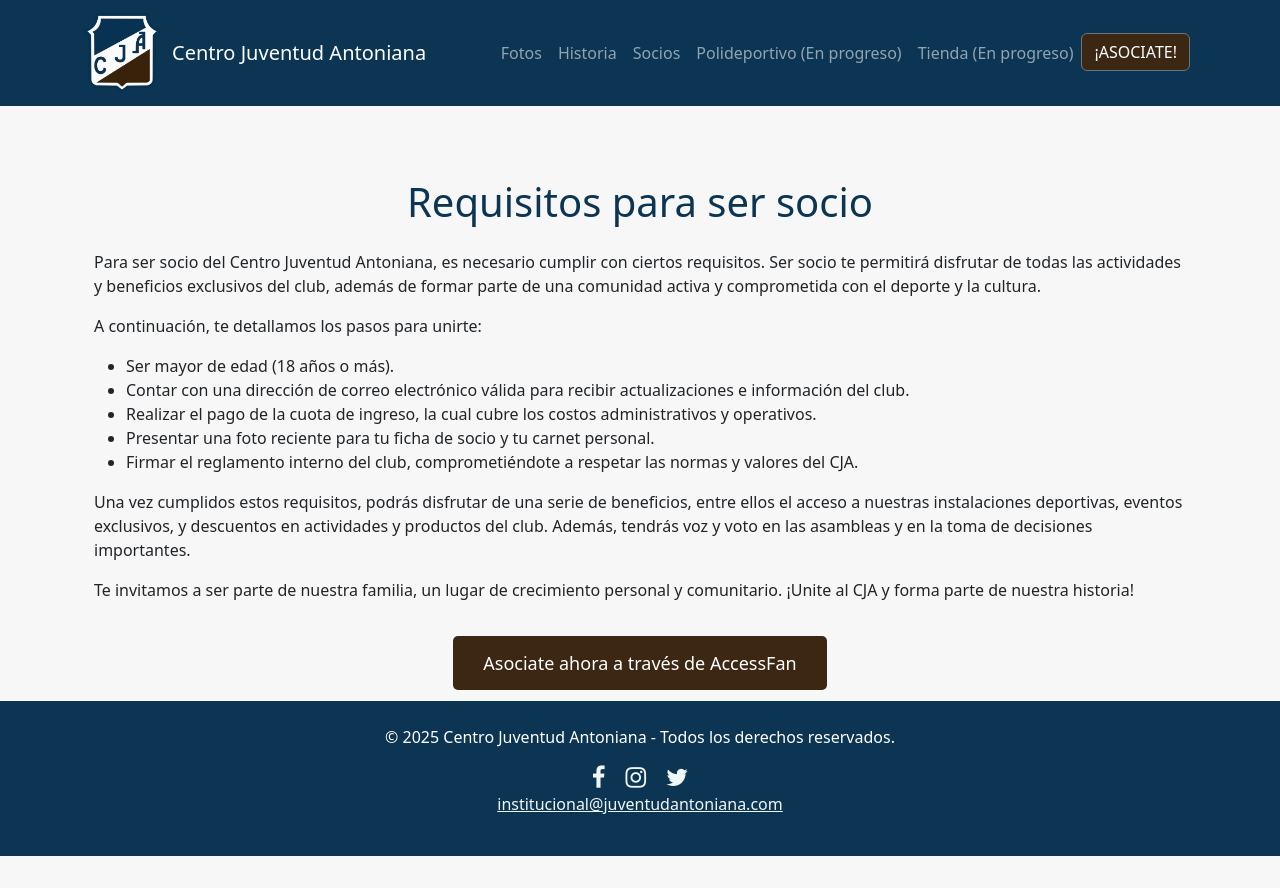
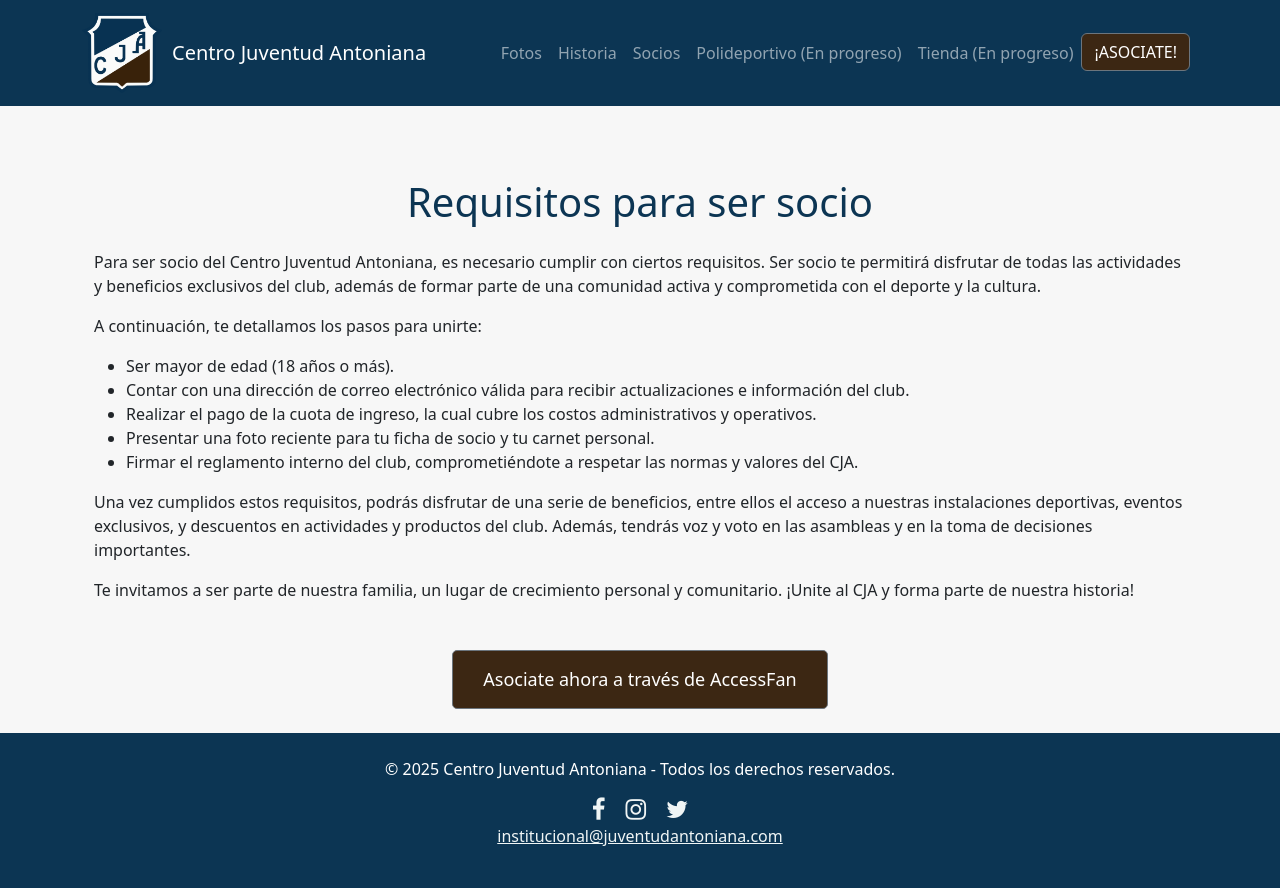
Before and after one commit to rgoyteav/cja-test-web, a React (Create React App) app: page /requisitos-asociarse in a window 1280 px wide. Before the commit the page ends 856 px from the top, so only its background shows below. Built offline with nearby package versions, Linux system fonts and the light colour scheme.

Commit message:
Fixed Requisitos button

```diff
--- a/src/pages/RequisitosSocios.js
+++ b/src/pages/RequisitosSocios.js
@@ -28,7 +28,8 @@ const RequisitosSocios = () => {
         }}
           onMouseEnter={(e) => e.target.style.backgroundColor = '#255a7b'}
           onMouseLeave={(e) => e.target.style.backgroundColor = '#3C2713'}
-          target="_blank">
+          target="_blank"
+          className="btn btn-secondary">
           Asociate ahora a través de AccessFan
         </a>
       </div>
```
